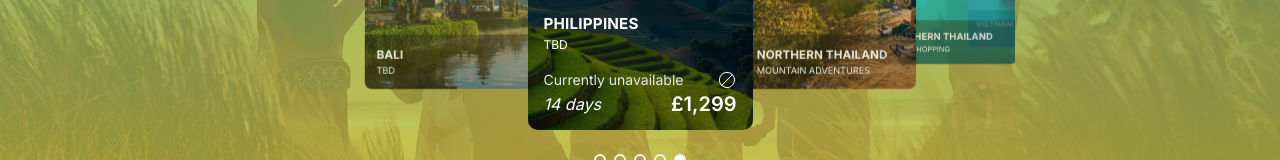
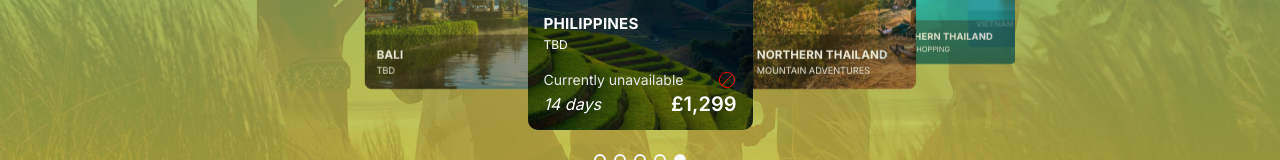
Before and after one commit to DWC97/j3-v3-project, a Next.js app: page / in a window 1280 px wide. Both pictures are taken after a click on the element 303 px from the left and 2444 px from the top of the page. Shown: the part 2478-2638 px from the top of the page. Built offline with nearby package versions, Linux system fonts and the light colour scheme; grey boxes are pictures that could not be loaded.

Commit message:
Only available tours have routes + active navlink gone

```diff
--- a/src/components/Navbar.tsx
+++ b/src/components/Navbar.tsx
@@ -17,6 +17,10 @@ export default function Navbar(){
     const path = usePathname()
 
     useEffect(() => {
+        if (path !== "/"){
+            setActiveSection("")
+        }
+
         if (path === "/store"){
             setActiveSection("store")
         }
--- a/src/components/tour-selection/TourSelection.tsx
+++ b/src/components/tour-selection/TourSelection.tsx
@@ -63,7 +63,10 @@ export default function TourSelection(){
                         {toursData.tours.map(tour => {
                             return (
                                 <SwiperSlide key={tour.id}>
-                                    <Link className='card-container' href={`/${tour.region}`}>
+                                    <Link className='card-container' href={`/${tour.region}`} onClick={(e) => {
+                                        if (tour.available) return
+                                        e.preventDefault()
+                                    }}>
                                         <img src={tour.imageSrc}/>
                                         <div className='card-content'>
                                             <span className='region'>{tour.region.toUpperCase().replace("-"," ")}</span>
@@ -76,7 +79,7 @@ export default function TourSelection(){
                                                 </div>) :
                                                 (<div className='flex flex-row items-center justify-between'>
                                                     <p className='text-sm text-gray-200'>Currently unavailable</p>
-                                                    <svg xmlns="http://www.w3.org/2000/svg" className='-mr-4' width={20} height={20} viewBox="0 0 21 21"><g fill="none" fillRule="evenodd" stroke="white" strokeLinecap="round" strokeLinejoin="round" transform="translate(2 2)"><circle cx={8.5} cy={8.5} r={8}></circle><path d="M14 3L3 14"></path></g></svg>
+                                                    <svg xmlns="http://www.w3.org/2000/svg" className='-mr-4' width={20} height={20} viewBox="0 0 21 21"><g fill="none" fillRule="evenodd" stroke="red" strokeLinecap="round" strokeLinejoin="round" transform="translate(2 2)"><circle cx={8.5} cy={8.5} r={8}></circle><path d="M14 3L3 14"></path></g></svg>
                                                 </div>)
                                                 }
 
```
